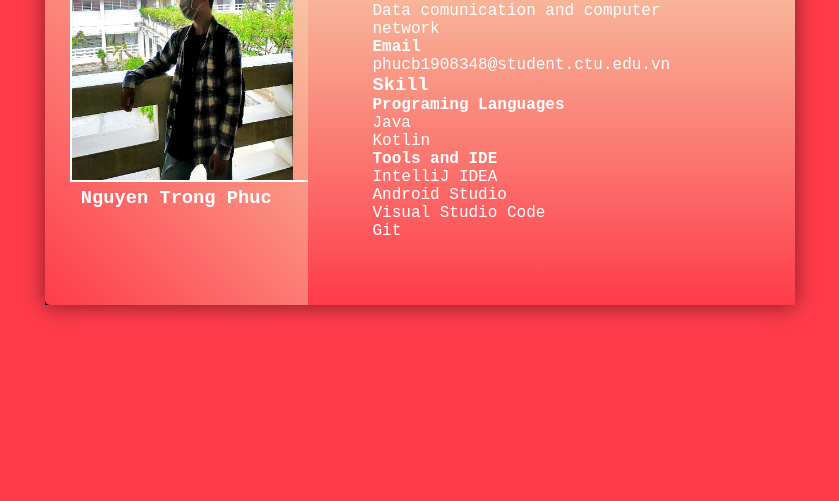
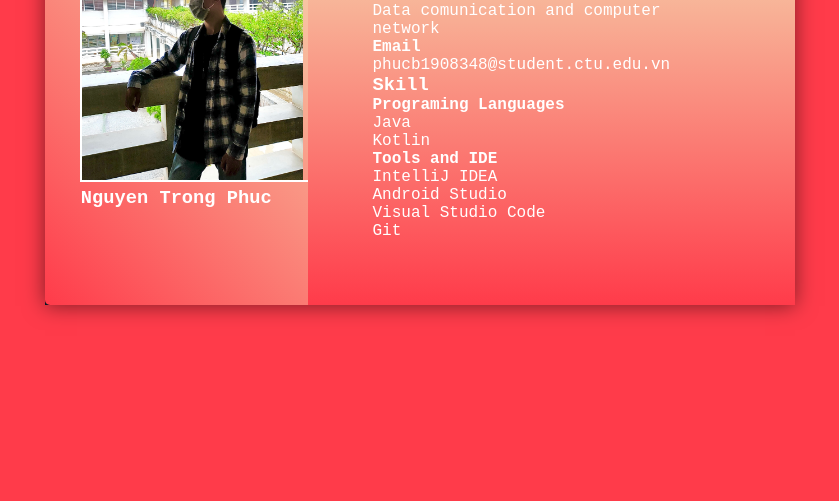
Before and after one commit to ENTERLEGEND/enter-profile, a plain HTML site: page about.html in a window 1280 px wide. Shown: the part 299-800 px from the top of the page, without its empty margins (220-1059 px from the left). Drawn offline with Linux system fonts and the light colour scheme.

Commit message:
Update about.css

```diff
--- a/about.css
+++ b/about.css
@@ -26,7 +26,7 @@ body{
 .container .left{
     width: 35%;
     background: linear-gradient(45deg, #ff3b4a, wheat);
-    padding: 35px 25px;
+    padding: 35px;
     border-top-left-radius: 5px;
     border-bottom-left-radius: 5px;
     text-align: center;
@@ -41,6 +41,7 @@ body{
 img{
     padding-right: 25px;
     border: solid 2px;
+    object-fit: cover;
 }
 
 button{
```
